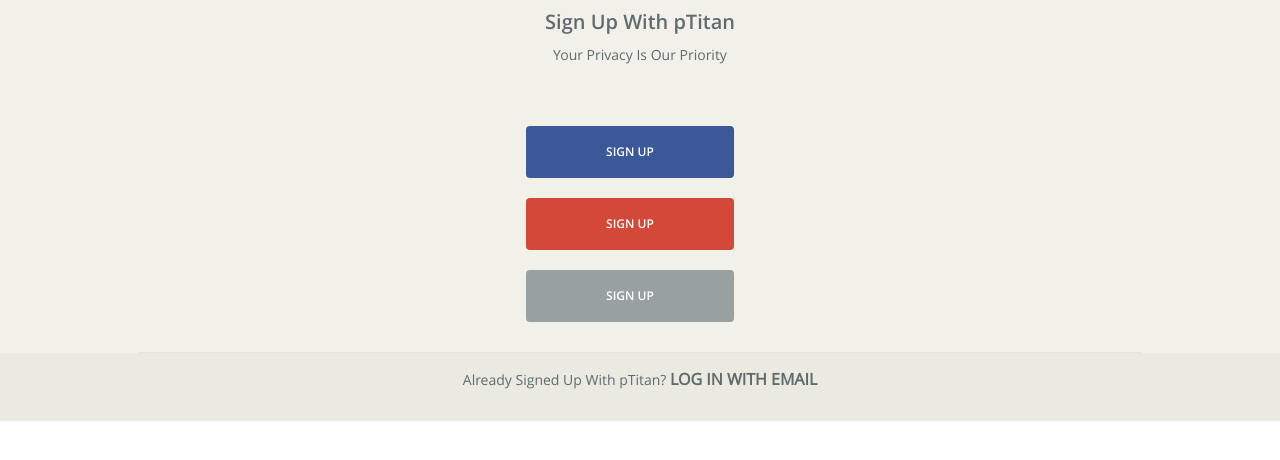
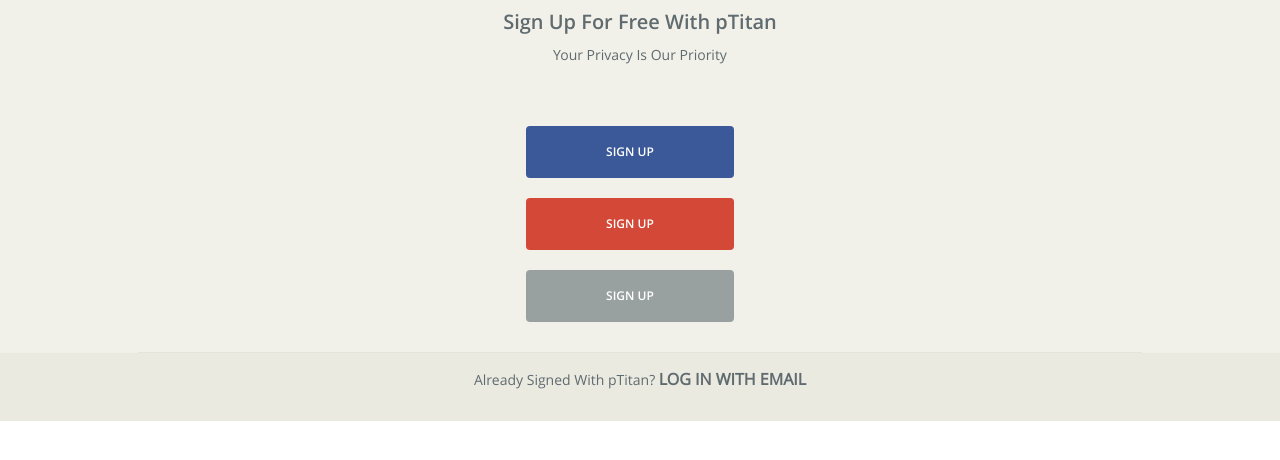
Before and after one commit to pravienmangal/pTitan, a website: page public/views/sign-up.html in a window 1280 px wide. Drawn offline with Linux system fonts and the light colour scheme.

Commit message:
signup  page uodated

```diff
--- a/public/views/sign-up.html
+++ b/public/views/sign-up.html
@@ -9,7 +9,7 @@
     <body>
         <header>
            <div class="pop-up-header">
-               <h4>Sign Up With pTitan</h4>
+               <h4>Sign Up For Free With pTitan</h4>
                 <p>Your Privacy Is Our Priority</p>
            </div>
         </header>
@@ -28,7 +28,7 @@
         </section>
         <footer>
             <div class="pop-up-footer">
-                <p>Already Signed Up With pTitan? <a><span>Log In With Email</span></a></p>
+                <p>Already Signed With pTitan? <a><span>Log In With Email</span></a></p>
             </div>
         </footer>
     </body>
```
